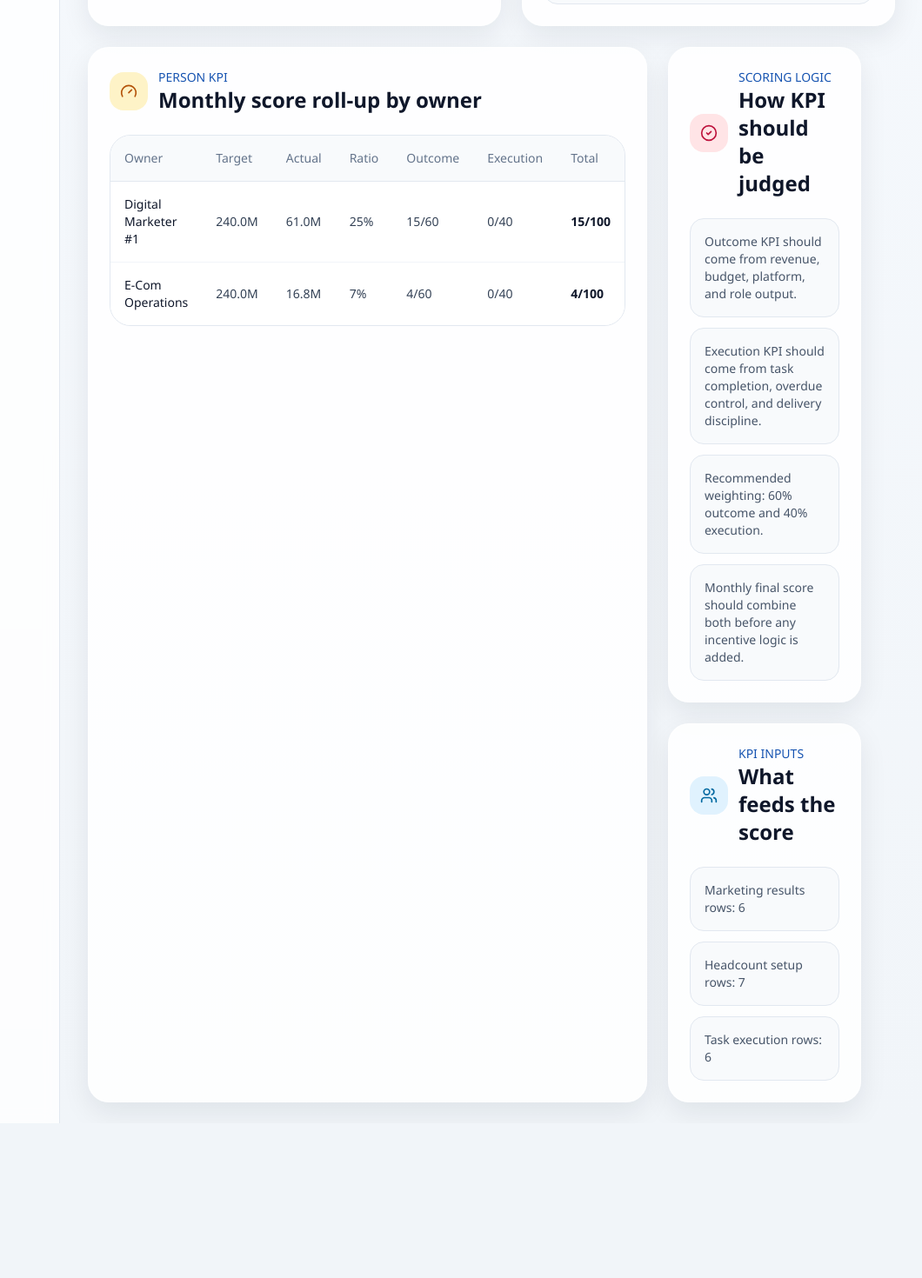
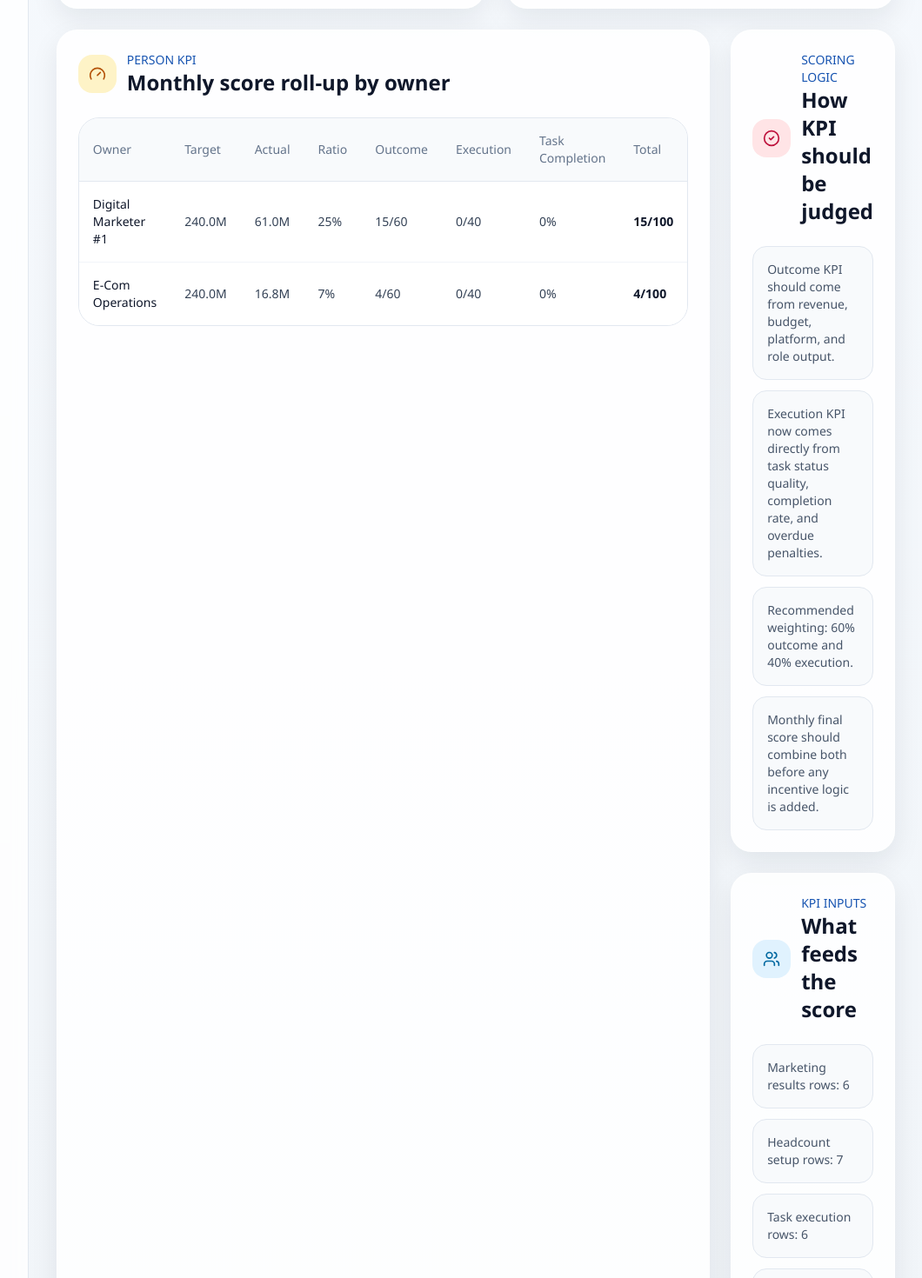
Before and after one commit to dphung88/hb-execution-os, a Next.js app: page /marketing-performance/kpis in a window 1280 px wide. Shown: the part 1360-2830 px from the top of the page at 87% size, without its empty margins (219-1279 px from the left). Before the commit the page ends 2652 px from the top, so only its background shows below. Built offline with nearby package versions, Linux system fonts and the light colour scheme; no server answers.

Commit message:
Link marketing tasks into kpi execution score

```diff
--- a/components/marketing/marketing-kpis-workspace.tsx
+++ b/components/marketing/marketing-kpis-workspace.tsx
@@ -7,12 +7,14 @@ import {
   marketingTaskTracker,
   marketingWorkbookContext,
 } from "@/lib/demo-data";
+import { getMarketingExecutionScore, getMarketingTeamExecutionSummary } from "@/lib/marketing/execution";
 
 function percent(value: number) {
   return `${(value * 100).toFixed(0)}%`;
 }
 
 export function MarketingKpisWorkspace() {
+  const executionSummary = getMarketingTeamExecutionSummary();
   const personKpiRows = Array.from(
     marketingResultsTracker
       .reduce((map, row) => {
@@ -36,13 +38,16 @@ export function MarketingKpisWorkspace() {
   ).map((row) => {
     const ratio = row.targetTotal ? row.actualTotal / row.targetTotal : 0;
     const outcomeScore = Math.min(60, Math.round(ratio * 60));
-    const executionScore = Math.min(40, row.taskCount * 10);
+    const execution = getMarketingExecutionScore(row.owner);
+    const executionScore = execution.executionScore;
     const totalScore = outcomeScore + executionScore;
 
     return {
       ...row,
       ratio,
       outcomeScore,
+      completionRate: execution.completionRate,
+      overdueTasks: execution.overdueTasks,
       executionScore,
       totalScore,
     };
@@ -73,12 +78,8 @@ export function MarketingKpisWorkspace() {
     {
       name: "TASK EXECUTION",
       target: `${marketingTaskTracker.length}`,
-      actual: `${marketingTaskTracker.filter((task) => task.status === "Completed").length}`,
-      ratio: percent(
-        marketingTaskTracker.length
-          ? marketingTaskTracker.filter((task) => task.status === "Completed").length / marketingTaskTracker.length
-          : 0
-      ),
+      actual: `${executionSummary.completedTasks}`,
+      ratio: percent(executionSummary.totalTasks ? executionSummary.completedTasks / executionSummary.totalTasks : 0),
       weight: "25%",
     },
   ];
@@ -224,6 +225,7 @@ export function MarketingKpisWorkspace() {
                   <th className="px-4 py-4 font-medium">Ratio</th>
                   <th className="px-4 py-4 font-medium">Outcome</th>
                   <th className="px-4 py-4 font-medium">Execution</th>
+                  <th className="px-4 py-4 font-medium">Task Completion</th>
                   <th className="px-4 py-4 font-medium">Total</th>
                 </tr>
               </thead>
@@ -236,6 +238,9 @@ export function MarketingKpisWorkspace() {
                     <td className="px-4 py-4 text-slate-700">{percent(row.ratio)}</td>
                     <td className="px-4 py-4 text-slate-700">{row.outcomeScore}/60</td>
                     <td className="px-4 py-4 text-slate-700">{row.executionScore}/40</td>
+                    <td className="px-4 py-4 text-slate-700">
+                      {percent(row.completionRate)}{row.overdueTasks ? ` · ${row.overdueTasks} overdue` : ""}
+                    </td>
                     <td className="px-4 py-4 font-semibold text-slate-900">{row.totalScore}/100</td>
                   </tr>
                 ))}
@@ -259,7 +264,7 @@ export function MarketingKpisWorkspace() {
             <div className="mt-6 space-y-3">
               {[
                 "Outcome KPI should come from revenue, budget, platform, and role output.",
-                "Execution KPI should come from task completion, overdue control, and delivery discipline.",
+                "Execution KPI now comes directly from task status quality, completion rate, and overdue penalties.",
                 "Recommended weighting: 60% outcome and 40% execution.",
                 "Monthly final score should combine both before any incentive logic is added.",
               ].map((line) => (
@@ -286,6 +291,7 @@ export function MarketingKpisWorkspace() {
                 `Marketing results rows: ${marketingResultsTracker.length}`,
                 `Headcount setup rows: ${marketingHeadcountPlan.length}`,
                 `Task execution rows: ${marketingTaskTracker.length}`,
+                `Average execution score: ${executionSummary.averageExecutionScore}/40`,
               ].map((line) => (
                 <div key={line} className="rounded-2xl border border-slate-200 bg-slate-50 px-4 py-4 text-sm text-slate-600">
                   {line}
--- a/components/marketing/marketing-tasks-workspace.tsx
+++ b/components/marketing/marketing-tasks-workspace.tsx
@@ -2,6 +2,7 @@ import Link from "next/link";
 import { CalendarDays, CheckSquare, Filter, FolderKanban, TimerReset } from "lucide-react";
 
 import { marketingTaskTracker } from "@/lib/demo-data";
+import { getMarketingExecutionScore } from "@/lib/marketing/execution";
 
 import { marketingToneClass } from "./marketing-shared";
 
@@ -88,6 +89,12 @@ export function MarketingTasksWorkspace({ searchParams }: MarketingTasksWorkspac
               className="inline-flex h-11 items-center justify-center rounded-2xl border border-white/15 px-4 text-sm font-semibold text-white transition hover:border-white/30 hover:bg-white/5"
             >
               Back to Marketing Dashboard
+            </Link>
+            <Link
+              href="/marketing-performance/kpis"
+              className="inline-flex h-11 items-center justify-center rounded-2xl bg-sky-400 px-4 text-sm font-semibold text-slate-950 transition hover:bg-sky-300"
+            >
+              Open Marketing KPIs
             </Link>
           </div>
         </div>
@@ -270,9 +277,14 @@ export function MarketingTasksWorkspace({ searchParams }: MarketingTasksWorkspac
                       {row.total} task{row.total > 1 ? "s" : ""}
                     </span>
                   </div>
-                  <p className="mt-2 text-sm text-slate-500">
-                    Active {row.active} · Completed {row.completed}
-                  </p>
+                  {(() => {
+                    const execution = getMarketingExecutionScore(row.owner);
+                    return (
+                      <p className="mt-2 text-sm text-slate-500">
+                        Active {row.active} · Completed {row.completed} · Execution {execution.executionScore}/40
+                      </p>
+                    );
+                  })()}
                 </div>
               ))}
             </div>
--- a/components/marketing/marketing-team-hub.tsx
+++ b/components/marketing/marketing-team-hub.tsx
@@ -8,10 +8,12 @@ import {
   marketingTaskTracker,
   marketingWorkbookContext,
 } from "@/lib/demo-data";
+import { getMarketingTeamExecutionSummary } from "@/lib/marketing/execution";
 
 import { marketingToneClass as toneClass } from "./marketing-shared";
 
 export function MarketingTeamHub() {
+  const executionSummary = getMarketingTeamExecutionSummary();
   return (
     <div className="space-y-6">
       <section className="rounded-[2rem] border border-white/70 bg-slate-950 px-6 py-8 text-white shadow-panel">
@@ -79,7 +81,7 @@ export function MarketingTeamHub() {
           {
             label: "Open marketing tasks",
             value: `${marketingTaskTracker.filter((task) => task.status !== "Completed").length}`,
-            note: "Tracked from role sheets",
+            note: `Execution score average ${executionSummary.averageExecutionScore}/40`,
           },
         ].map((card) => (
           <div key={card.label} className="rounded-3xl border border-white/70 bg-white/85 p-5 shadow-panel">
--- /dev/null
+++ b/lib/marketing/execution.ts
@@ -0,0 +1,77 @@
+import { marketingTaskTracker } from "@/lib/demo-data";
+
+type MarketingTask = (typeof marketingTaskTracker)[number];
+
+const EXECUTION_REFERENCE_DATE = new Date("2025-03-20T00:00:00.000Z");
+
+function statusWeight(status: string) {
+  const normalized = status.trim().toLowerCase();
+
+  if (normalized === "completed") return 1;
+  if (normalized === "in progress") return 0.75;
+  if (normalized === "under review") return 0.65;
+  if (normalized === "planned") return 0.4;
+  if (normalized === "pending") return 0.3;
+  if (normalized === "not started") return 0.15;
+  if (normalized === "failed") return 0;
+  return 0.25;
+}
+
+function isOverdue(task: MarketingTask) {
+  return new Date(task.dueDate) < EXECUTION_REFERENCE_DATE && task.status !== "Completed";
+}
+
+export function getMarketingTasksByOwner(owner: string) {
+  return marketingTaskTracker.filter((task) => task.owner === owner);
+}
+
+export function getMarketingExecutionScore(owner: string) {
+  const tasks = getMarketingTasksByOwner(owner);
+
+  if (!tasks.length) {
+    return {
+      totalTasks: 0,
+      completedTasks: 0,
+      overdueTasks: 0,
+      completionRate: 0,
+      statusAverage: 0,
+      executionScore: 0,
+    };
+  }
+
+  const completedTasks = tasks.filter((task) => task.status === "Completed").length;
+  const overdueTasks = tasks.filter(isOverdue).length;
+  const completionRate = completedTasks / tasks.length;
+  const statusAverage = tasks.reduce((sum, task) => sum + statusWeight(task.status), 0) / tasks.length;
+  const overduePenalty = overdueTasks * 0.08;
+  const executionRatio = Math.max(0, Math.min(1, statusAverage - overduePenalty));
+  const executionScore = Math.round(executionRatio * 40);
+
+  return {
+    totalTasks: tasks.length,
+    completedTasks,
+    overdueTasks,
+    completionRate,
+    statusAverage,
+    executionScore,
+  };
+}
+
+export function getMarketingTeamExecutionSummary() {
+  const owners = Array.from(new Set(marketingTaskTracker.map((task) => task.owner)));
+  const ownerRows = owners.map((owner) => ({
+    owner,
+    ...getMarketingExecutionScore(owner),
+  }));
+
+  const averageExecutionScore = ownerRows.length
+    ? Math.round(ownerRows.reduce((sum, row) => sum + row.executionScore, 0) / ownerRows.length)
+    : 0;
+
+  return {
+    owners: ownerRows,
+    averageExecutionScore,
+    completedTasks: marketingTaskTracker.filter((task) => task.status === "Completed").length,
+    totalTasks: marketingTaskTracker.length,
+  };
+}
```
